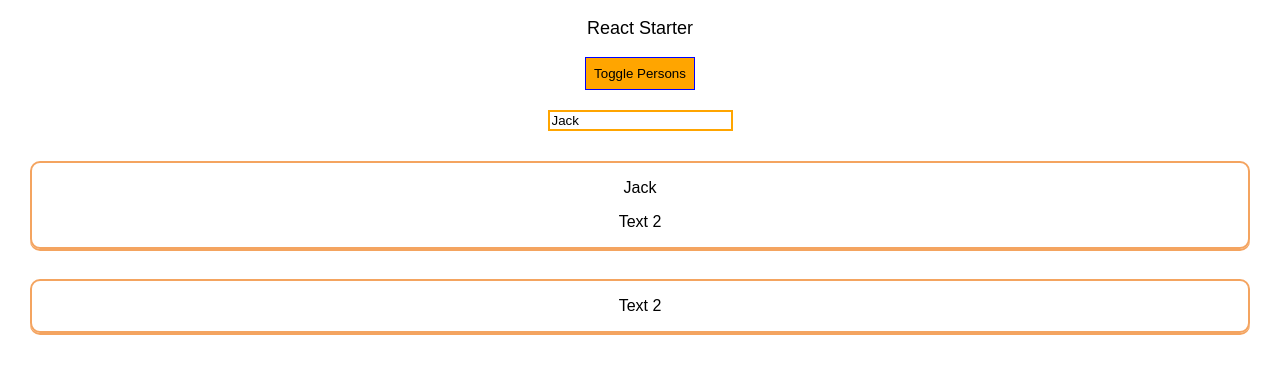
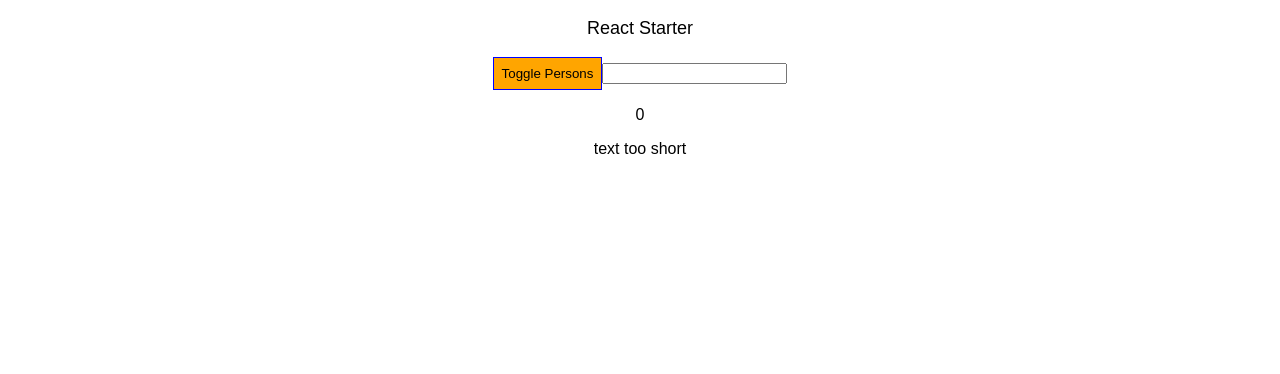
Before and after one commit to Santhosh-Umapathi/React-Starter, a React (Create React App) app: page / in a window 1280 px wide. Shown: the top 374 px of the page. Built offline with nearby package versions, Linux system fonts and the light colour scheme.

Commit message:
Exercise 2 completed

```diff
--- a/src/App.js
+++ b/src/App.js
@@ -3,7 +3,8 @@ import './App.css';
 import Person from './Person/Person';
 import UserInput from './UserInput/UserInput';
 import UserOutput from './UserOutput/UserOutput';
-
+import Validation from './Validation/Validation'
+import CharComp from './Validation/CharComp'
 
 
 
@@ -19,6 +20,8 @@ class App extends Component
     otherState: 'untouched',
     userName: 'Jack',
     showPersons: false,
+    inp: '',
+    chars:[]
 
 
   }
@@ -66,7 +69,31 @@ class App extends Component
     const newPersons = [...this.state.persons] // Copying array
     newPersons.splice(personIndex, 1)
     this.setState({persons: newPersons})
+  }
+
+
+  inpHandler = event =>
+  {
+    this.setState({
+      inp: event.target.value
+    })
+
+
+  }
+
+  deleteChar = (index) =>
+  {
+    const textArr = this.state.inp.split('')
+    textArr.splice(index, 1)
+    const newArr = textArr.join('')
+
+    this.setState({
+      inp: newArr
+    })
+
     }
+
+
 
   render()
   {
@@ -96,6 +123,11 @@ class App extends Component
         })
       }
 
+    const char = this.state.inp.split('').map((i, index) =>
+    {
+      return <CharComp char={i} clicked={() => this.deleteChar(index)}/>
+    })
+      console.log(char)
 
     return (
       <div className="App">
@@ -108,11 +140,16 @@ class App extends Component
 
         {persons}
 
-        <UserInput change={this.userNameHandler} value={this.state.userName}/>
+        {char}
+
+        {/* <UserInput change={this.userNameHandler} value={this.state.userName}/>
 
         <UserOutput name={this.state.userName}/>
-        <UserOutput />
+        <UserOutput /> */}
 
+        <input onChange={(event) => this.inpHandler(event)}/>
+        <p>{this.state.inp.length}</p>
+        <Validation length={this.state.inp.length} />
 
       </div>
     );
--- /dev/null
+++ b/src/Validation/CharComp.css
@@ -0,0 +1,9 @@
+.Root
+{
+	display: inline-block;
+	padding: 16px;
+	text-align: center;
+	margin: 16px;
+	box-shadow: 0 2px grey;
+	border: 0 2px orange;
+}
--- /dev/null
+++ b/src/Validation/CharComp.js
@@ -0,0 +1,18 @@
+import React from 'react'
+import './CharComp.css'
+
+
+
+export default function CharComp(props)
+{
+
+
+	return (
+
+
+
+		<div className = 'Root' onClick = {props.clicked}>
+			<p>{props.char}</p>
+		</div>
+	)
+}
--- /dev/null
+++ b/src/Validation/Validation.js
@@ -0,0 +1,17 @@
+import React from 'react'
+
+export default function Validation(props)
+{
+
+
+	const validator = props.length > 5
+		? <p> text too long</p>
+		: <p> text too short</p>
+
+
+	return (
+		<div>
+			{validator}
+		</div>
+	)
+}
```
